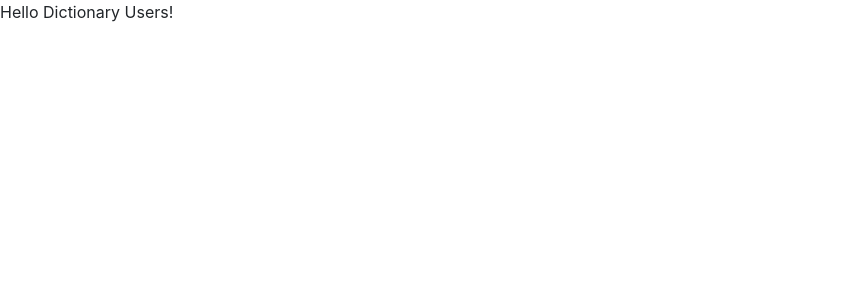
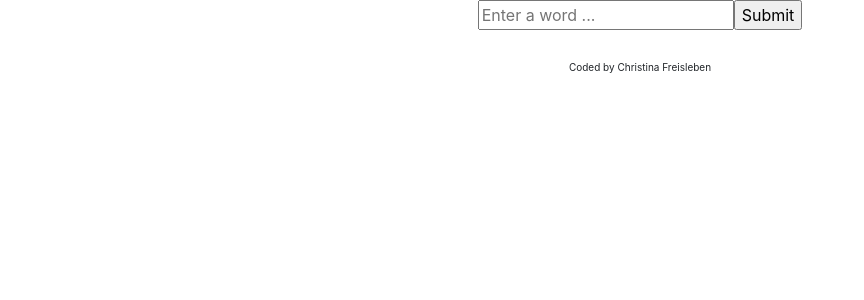
Before and after one commit to ChristinaFreisleben/react-dictionary-app, a React (Create React App) app: page / in a window 1280 px wide. Shown: the top 300 px of the page, without its empty margins (0-864 px from the left). Built offline with nearby package versions, Linux system fonts and the light colour scheme.

Commit message:
Added Dictionary component

```diff
--- a/src/App.css
+++ b/src/App.css
@@ -0,0 +1,5 @@
+.App footer {
+  text-align: center;
+  font-size: 10px;
+  margin: 30px;
+}
--- a/src/App.js
+++ b/src/App.js
@@ -1,11 +1,16 @@
 import "./App.css";
+import Dictionary from "./Dictionary";
 
 function App() {
   return (
-    <div className="App">
-      <header className="App-header">
-        <p>Hello Dictionary Users!</p>
-      </header>
+    <div className="container">
+      <div className="App">
+        <header className="App-header"></header>
+        <main>
+          <Dictionary />
+        </main>
+        <footer>Coded by Christina Freisleben</footer>
+      </div>
     </div>
   );
 }
--- /dev/null
+++ b/src/Dictionary.css
@@ -0,0 +1,3 @@
+form {
+  text-align: center;
+}
--- /dev/null
+++ b/src/Dictionary.js
@@ -0,0 +1,25 @@
+import React, { useState } from "react";
+import "./Dictionary.css";
+
+export default function Dictionary() {
+  let [searchterm, setSearchterm] = useState("");
+  function search(event) {
+    event.preventDefault();
+    alert(`Searching for "${searchterm}"...`);
+  }
+
+  function handleSearchtermChange(event) {
+    setSearchterm(event.target.value);
+  }
+
+  return (
+    <form onSubmit={search}>
+      <input
+        type="search"
+        placeholder="Enter a word ..."
+        onChange={handleSearchtermChange}
+      />
+      <input type="submit" />
+    </form>
+  );
+}
```
